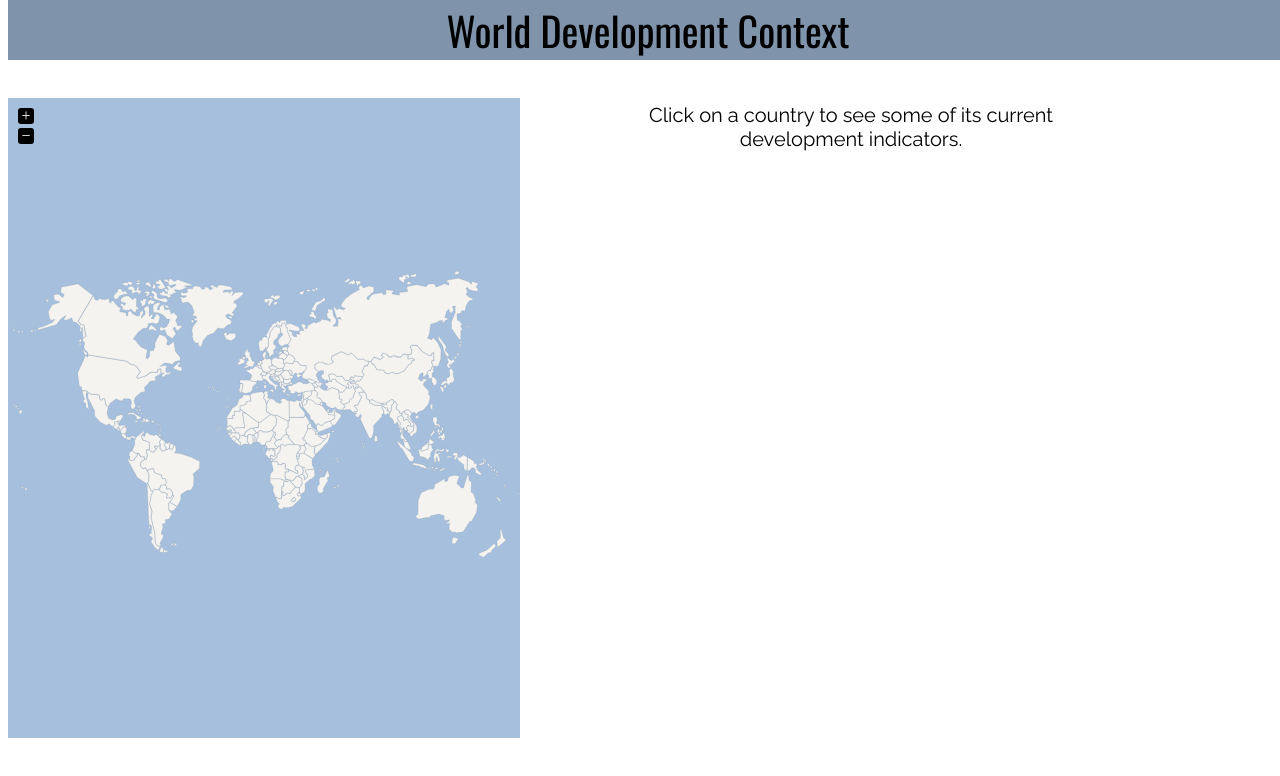
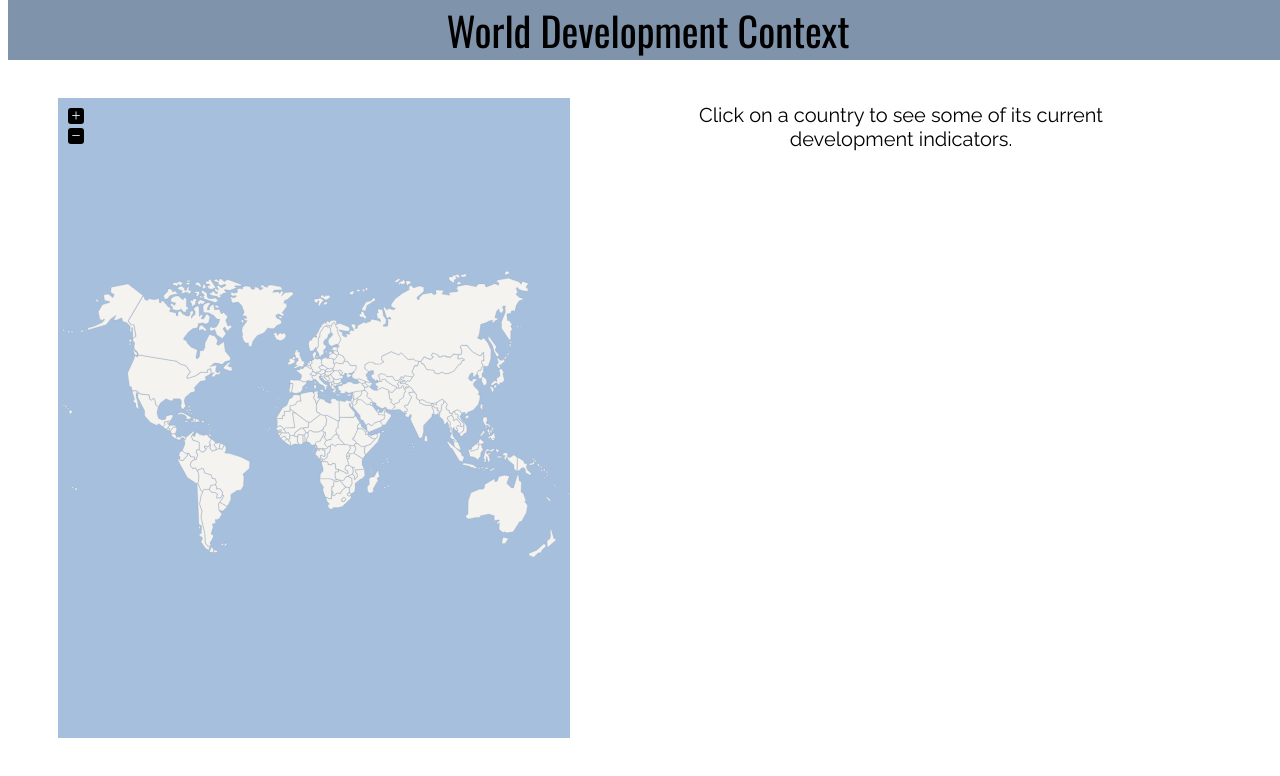
Before and after one commit to adrielbarrettjo/Thinkful-Context, a plain HTML site: page index.html in a window 1280 px wide. Drawn offline with nearby package versions, Linux system fonts and the light colour scheme.

Commit message:
moved map over 50px

```diff
--- a/index.css
+++ b/index.css
@@ -19,7 +19,7 @@ header {
 
 .map {
   display: inline-block;
-	/*margin-left: 50px;*/
+	margin-left: 50px;
 	margin-top: 90px;
   float: left;
   width: calc(40vw);
```
